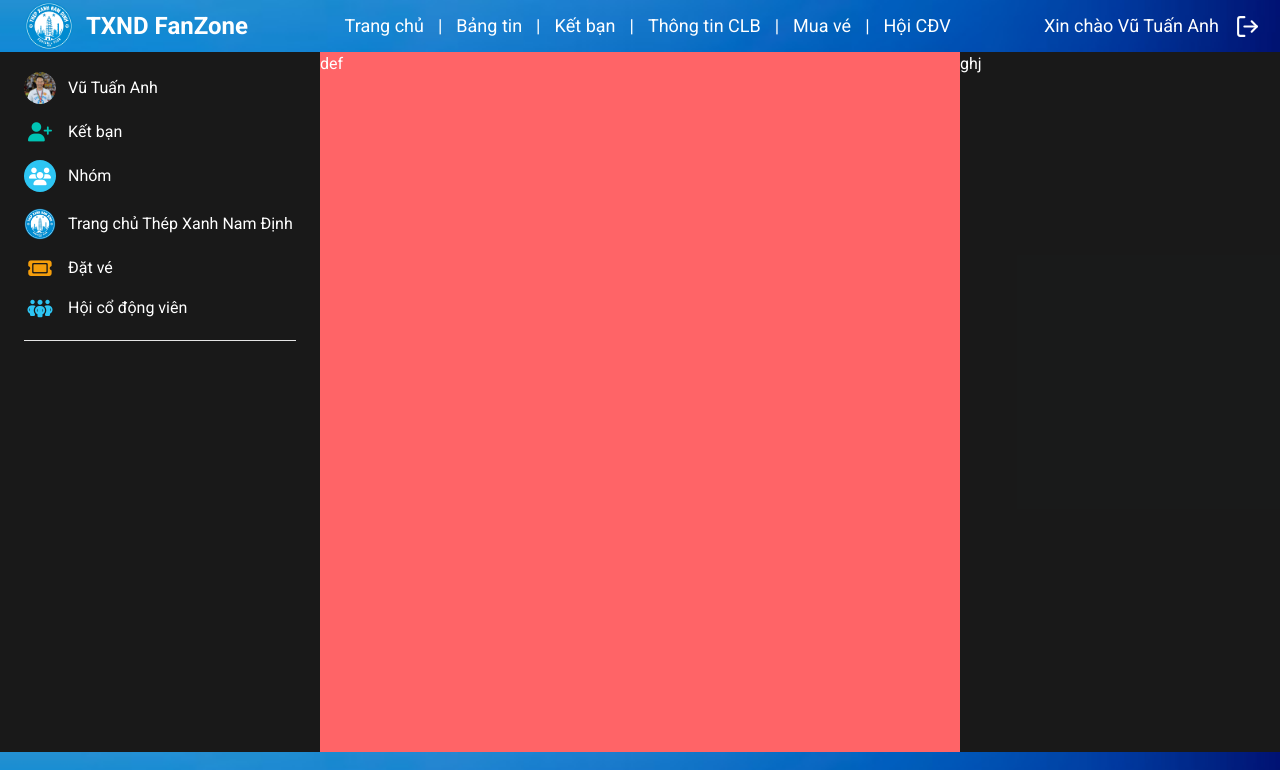
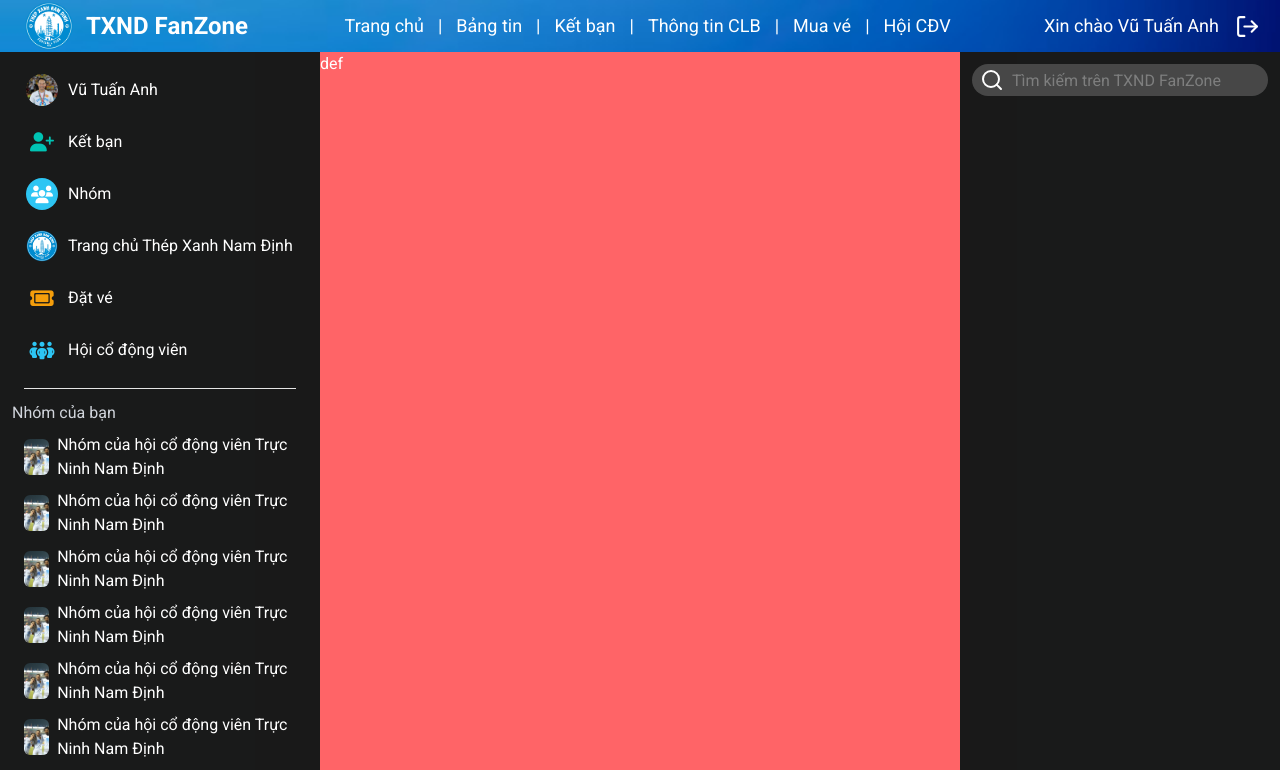
Before and after one commit to vutuananhctnd11/thepxanhnamdinh-web-fe, a React (Vite) app: page /home in a window 1280 px wide. Shown: the top 770 px of the page. Built offline with nearby package versions, Linux system fonts and the light colour scheme; a web font is replaced by a local one.

Commit message:
doing social homepage

```diff
--- a/package.json
+++ b/package.json
@@ -15,6 +15,7 @@
     "@fortawesome/free-solid-svg-icons": "^6.7.2",
     "@fortawesome/react-fontawesome": "^0.2.2",
     "@radix-ui/react-avatar": "^1.1.3",
+    "@radix-ui/react-scroll-area": "^1.2.3",
     "@tailwindcss/vite": "^4.0.13",
     "class-variance-authority": "^0.7.1",
     "clsx": "^2.1.1",
--- a/src/App.jsx
+++ b/src/App.jsx
@@ -18,7 +18,7 @@ function App() {
       <Router>
         <ScrollToTop />
         <Routes>
-          <Route path="/" element={<Navigate to="/home-club" />} />
+          <Route path="/" element={<Navigate to="/home" />} />
           <Route path="/home" element={<HomePage />} />
           <Route path="/loading" element={<LoadingNavigate />} />
           <Route path="/home-club" element={<ClubHomePage />} />
--- a/src/components/Header.jsx
+++ b/src/components/Header.jsx
@@ -3,11 +3,15 @@ import { LogOut } from "lucide-react";
 import { motion } from "framer-motion";
 import { useNavigate } from "react-router-dom";
 
-const Header = () => {
+const Header = ({ isFixed }) => {
   const navigate = useNavigate();
 
   return (
-    <div className="bg-[url('/public/bgblue.jpg')] text-white w-[100%] h-13 bg-cover bg-no-repeat">
+    <div
+      className={`bg-[url('/public/bgblue.jpg')] text-white w-[100%] h-13 bg-cover bg-no-repeat ${
+        isFixed ? "fixed z-50" : ""
+      }`}
+    >
       <div className="flex h-full">
         <div className="flex items-center h-full">
           <img src="/public/logo.png" className="h-[50px] pl-6" />
--- a/src/components/HomePage/NavBar.jsx
+++ /dev/null
@@ -1,57 +0,0 @@
-import React from "react";
-import { Avatar, AvatarImage } from "../ui/avatar";
-import ItemNav from "../ItemNav/ItemNav";
-import { AvatarFallback } from "@radix-ui/react-avatar";
-import { useLocation, useNavigate } from "react-router-dom";
-import useNagivateLoading from "@/hooks/useNagivateLoading";
-
-const NewsFeed = () => {
-  const navigateLoading = useNagivateLoading();
-
-  return (
-    <div className="w-full text-white p-3">
-      <ItemNav
-        icon={
-          <Avatar>
-            <AvatarImage src="/hlv.png" className={"object-cover"} />
-          </Avatar>
-        }
-        name={"Vũ Tuấn Anh"}
-      />
-      <ItemNav
-        icon={<i class="fa-solid fa-user-plus text-[#00C4B4] scale-120" />}
-        name={"Kết bạn"}
-      />
-      <ItemNav
-        icon={
-          <Avatar>
-            <AvatarFallback className="bg-[#2dc5f3] flex items-center justify-center w-full h-full">
-              <i class="fa-solid fa-users scale-110" />
-            </AvatarFallback>
-          </Avatar>
-        }
-        name={"Nhóm"}
-      />
-      <ItemNav
-        icon={
-          <Avatar>
-            <AvatarImage src="/logo.png" className={"object-cover"} />
-          </Avatar>
-        }
-        name={"Trang chủ Thép Xanh Nam Định"}
-        onClick={() => navigateLoading("/home-club")}
-      />
-      <ItemNav
-        icon={<i class="fa-solid fa-ticket text-[#f59e0b] scale-130" />}
-        name={"Đặt vé"}
-      />
-      <ItemNav
-        icon={<i class="fa-solid fa-people-group text-[#2dc5f3] scale-125" />}
-        name={"Hội cổ động viên"}
-      />
-      <hr className="m-3" />
-    </div>
-  );
-};
-
-export default NewsFeed;
--- /dev/null
+++ b/src/components/HomePage/NavBarLeft.jsx
@@ -0,0 +1,74 @@
+import React from "react";
+import { Avatar, AvatarImage } from "../ui/avatar";
+import ItemNav from "../ItemNav/ItemNav";
+import { AvatarFallback } from "@radix-ui/react-avatar";
+import { useLocation, useNavigate } from "react-router-dom";
+import useNagivateLoading from "@/hooks/useNagivateLoading";
+
+const NewsFeed = () => {
+  const navigateLoading = useNagivateLoading();
+
+  return (
+    <div className="w-full h-full text-white p-3">
+      <div>
+        <ItemNav
+          icon={
+            <Avatar>
+              <AvatarImage src="/hlv.png" className={"object-cover"} />
+            </Avatar>
+          }
+          name={"Vũ Tuấn Anh"}
+        />
+        <ItemNav
+          icon={<i class="fa-solid fa-user-plus text-[#00C4B4] scale-120" />}
+          name={"Kết bạn"}
+        />
+        <ItemNav
+          icon={
+            <Avatar>
+              <AvatarFallback className="bg-[#2dc5f3] flex items-center justify-center w-full h-full">
+                <i class="fa-solid fa-users scale-110" />
+              </AvatarFallback>
+            </Avatar>
+          }
+          name={"Nhóm"}
+        />
+        <ItemNav
+          icon={
+            <Avatar>
+              <AvatarImage src="/logo.png" className={"object-cover"} />
+            </Avatar>
+          }
+          name={"Trang chủ Thép Xanh Nam Định"}
+          onClick={() => navigateLoading("/home-club")}
+        />
+        <ItemNav
+          icon={<i class="fa-solid fa-ticket text-[#f59e0b] scale-130" />}
+          name={"Đặt vé"}
+        />
+        <ItemNav
+          icon={<i class="fa-solid fa-people-group text-[#2dc5f3] scale-125" />}
+          name={"Hội cổ động viên"}
+        />
+      </div>
+      <hr className="m-3" />
+      <div className="text-gray-300 my-1">Nhóm của bạn</div>
+      <div>
+        {Array.from({ length: 8 }).map((_, index) => (
+          <ItemNav
+            key={index}
+            icon={
+              <img
+                src="aboutus.png"
+                className="h-full object-cover rounded-sm"
+              />
+            }
+            name={"Nhóm của hội cổ động viên Trực Ninh Nam Định"}
+          />
+        ))}
+      </div>
+    </div>
+  );
+};
+
+export default NewsFeed;
--- /dev/null
+++ b/src/components/HomePage/NavBarRight.jsx
@@ -0,0 +1,24 @@
+import {
+  LucideSearch,
+  SearchCheckIcon,
+  SearchCodeIcon,
+  SearchIcon,
+} from "lucide-react";
+import React from "react";
+
+const NavBarRight = () => {
+  return (
+    <div>
+      <div className="h-8 m-3 ">
+        <LucideSearch className="absolute left-5 h-8 justify-center" />
+        <input
+          type="text"
+          placeholder="Tìm kiếm trên TXND FanZone"
+          className="w-full h-full bg-white/20 rounded-2xl pl-10 pr-4 outline-none placeholder-white/30"
+        />
+      </div>
+    </div>
+  );
+};
+
+export default NavBarRight;
--- a/src/components/ItemNav/ItemNav.jsx
+++ b/src/components/ItemNav/ItemNav.jsx
@@ -6,9 +6,11 @@ const ItemNav = ({ icon, name, onClick }) => {
   };
   return (
     <div onClick={handleClick}>
-      <div className="flex space-x-2 items-center p-2 mr-1 hover:bg-white/10 rounded-lg hover:cursor-pointer">
-        <div className="w-10 flex justify-center">{icon}</div>
-        <div>{name}</div>
+      <div className="flex space-x-2 items-center p-1 hover:bg-white/10 rounded-lg hover:cursor-pointer">
+        <div className="w-9 h-9 flex justify-center items-center my-1 ml-2">
+          {icon}
+        </div>
+        <div className="pr-2">{name}</div>
       </div>
     </div>
   );
--- /dev/null
+++ b/src/components/LayoutSocial.jsx
@@ -0,0 +1,15 @@
+import React from "react";
+import Footer from "./Footer";
+import Header from "./Header";
+
+const Layout = ({ children }) => {
+  return (
+    <div className="flex flex-col min-h-screen">
+      <Header isFixed={true} />
+
+      <main className="flex-2">{children}</main>
+    </div>
+  );
+};
+
+export default Layout;
--- /dev/null
+++ b/src/components/ui/scroll-area.jsx
@@ -0,0 +1,48 @@
+import * as React from "react";
+import * as ScrollAreaPrimitive from "@radix-ui/react-scroll-area";
+
+import { cn } from "@/lib/utils";
+
+function ScrollArea({ className, children, ...props }) {
+  return (
+    <ScrollAreaPrimitive.Root
+      data-slot="scroll-area"
+      className={cn("relative", className)}
+      {...props}
+    >
+      <ScrollAreaPrimitive.Viewport
+        data-slot="scroll-area-viewport"
+        className="ring-ring/20 outline-ring/40 size-full rounded-[inherit] transition-[color,box-shadow] focus-visible:ring-4 focus-visible:outline-1"
+      >
+        {children}
+      </ScrollAreaPrimitive.Viewport>
+      <ScrollBar />
+      <ScrollAreaPrimitive.Corner />
+    </ScrollAreaPrimitive.Root>
+  );
+}
+
+function ScrollBar({ className, orientation = "vertical", ...props }) {
+  return (
+    <ScrollAreaPrimitive.ScrollAreaScrollbar
+      data-slot="scroll-area-scrollbar"
+      orientation={orientation}
+      className={cn(
+        "flex touch-none p-px transition-colors select-none",
+        orientation === "vertical" &&
+          "h-full w-2.5 border-l border-l-transparent",
+        orientation === "horizontal" &&
+          "h-2.5 flex-col border-t border-t-transparent",
+        className
+      )}
+      {...props}
+    >
+      <ScrollAreaPrimitive.ScrollAreaThumb
+        data-slot="scroll-area-thumb"
+        className=" relative flex-1 rounded-full bg-white/15"
+      />
+    </ScrollAreaPrimitive.ScrollAreaScrollbar>
+  );
+}
+
+export { ScrollArea, ScrollBar };
--- a/src/pages/HomePage.jsx
+++ b/src/pages/HomePage.jsx
@@ -1,19 +1,22 @@
 import React from "react";
-import Layout from "../components/Layout";
-import NavBar from "../components/HomePage/NavBar";
-import LoadingNavigate from "./LoadingNavigate";
+import LayoutSocial from "../components/LayoutSocial";
+import NavBarLeft from "../components/HomePage/NavBarLeft";
+import { ScrollArea } from "@/components/ui/scroll-area";
+import NavBarRight from "@/components/HomePage/NavBarRight";
 
 const HomePage = () => {
   return (
-    <Layout>
-      <div className="w-full h-[700px] flex text-white bg-black/90">
-        <div className="w-[25%]">
-          <NavBar />
+    <LayoutSocial>
+      <div className="w-full h-screen flex text-white bg-black/90 relative">
+        <ScrollArea className="w-[25%] h-[calc(100vh-52px)] left-0 top-13">
+          <NavBarLeft />
+        </ScrollArea>
+        <div className="w-[50%] h-[calc(100vh-52px)] mt-13 bg-red-400">def</div>
+        <div className="w-[25%] h-[calc(100vh-52px)] fixed right-0 top-13 ">
+          <NavBarRight />
         </div>
-        <div className="w-[50%] bg-red-400">def</div>
-        <div className="w-[25%]">ghj</div>
       </div>
-    </Layout>
+    </LayoutSocial>
   );
 };
 
```
Also changed, not shown: 1 other file (tests, documents, lock files or other folders).
